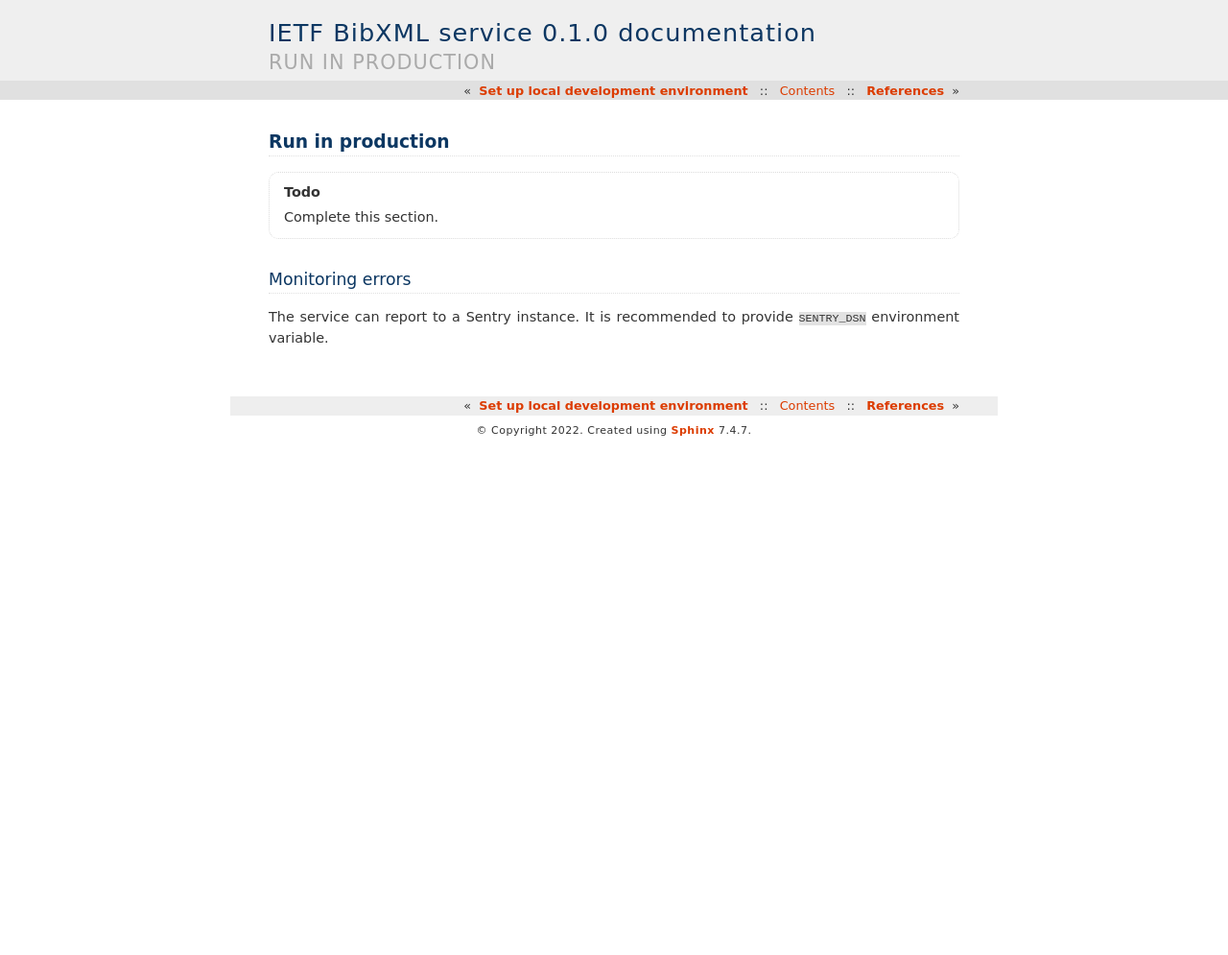
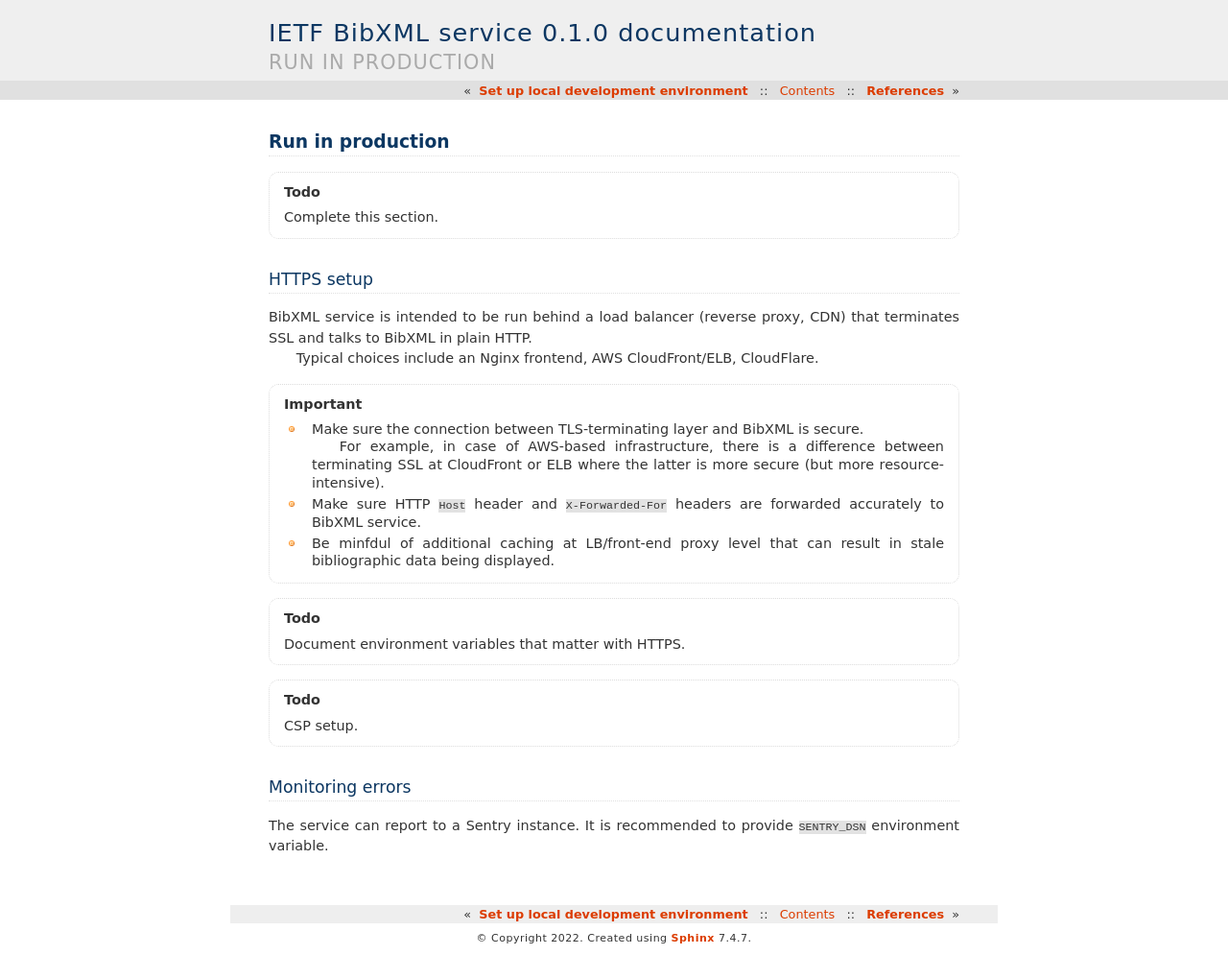
Before and after one commit to ietf-tools/bibxml-service, a Sphinx documentation site: the page built from docs/howto/run-in-production.rst, in a window 1280 px wide. Shown: the whole page at 96% size. Built offline with Sphinx 7.4.7, drawn with Linux system fonts in a browser that asks for light colours; pages that are not in the unit, such as notebooks, are missing from menus; before the commit the page ends 900 px from its top, so only the background shows below that.

Commit message:
docs(howto): note HTTPS support in production

```diff
--- a/docs/howto/run-in-production.rst
+++ b/docs/howto/run-in-production.rst
@@ -3,6 +3,39 @@ Run in production
 =================
 
 .. todo:: Complete this section.
+
+
+HTTPS setup
+===========
+
+BibXML service is intended to be run
+behind a load balancer (reverse proxy, CDN)
+that terminates SSL and talks to BibXML in plain HTTP.
+
+Typical choices include an Nginx frontend,
+AWS CloudFront/ELB, CloudFlare.
+
+.. important::
+
+   - Make sure the connection between TLS-terminating layer
+     and BibXML is secure.
+
+     For example, in case of AWS-based infrastructure,
+     there is a difference between terminating SSL at CloudFront or ELB
+     where the latter is more secure (but more resource-intensive).
+
+   - Make sure HTTP ``Host`` header and ``X-Forwarded-For`` headers
+     are forwarded accurately to BibXML service.
+
+   - Be minfdul of additional caching at LB/front-end proxy level
+     that can result in stale bibliographic data being displayed.
+
+
+.. todo:: Document environment variables that matter with HTTPS.
+
+.. todo:: CSP setup.
+
+
 Monitoring errors
 =================
 
```
